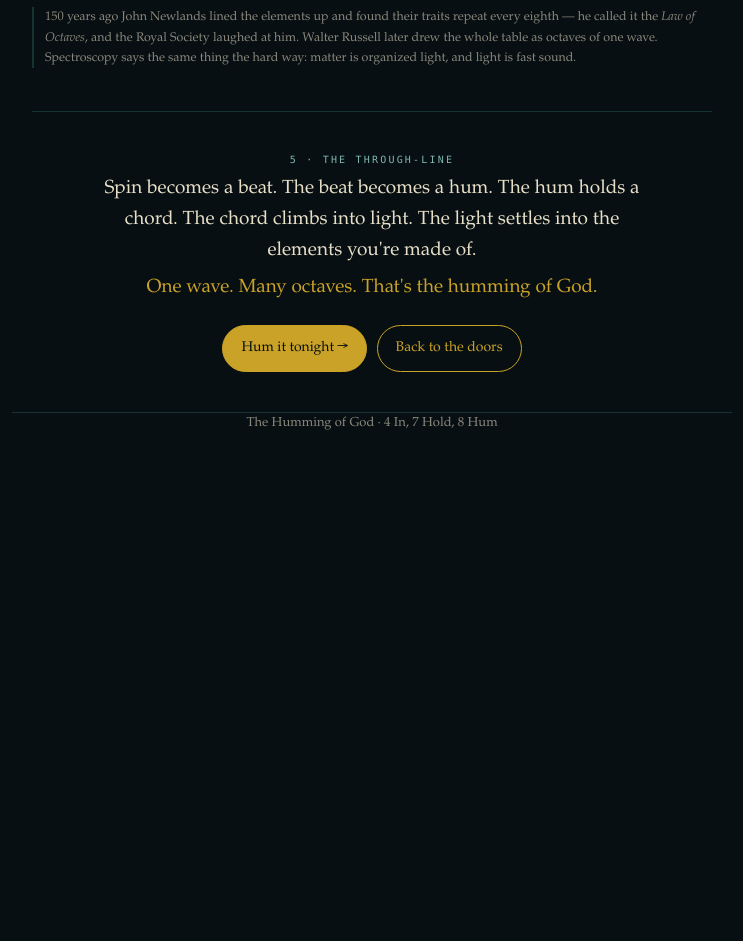
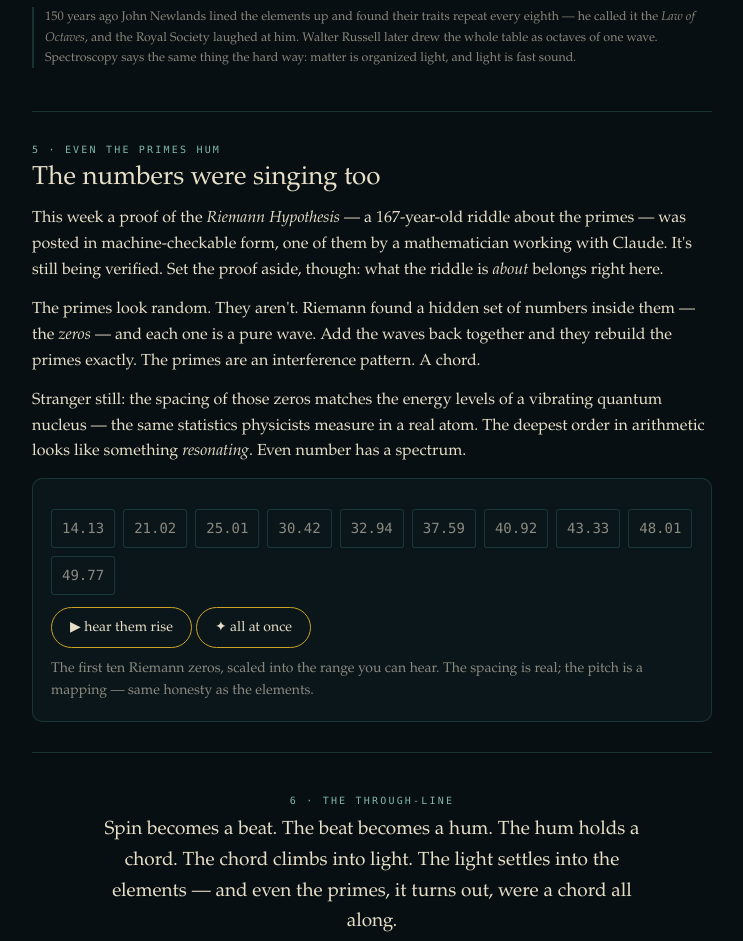
Before and after one commit to jordanendeavors-collab/Ceedabu, a plain HTML site: page octaves.html in a window 1280 px wide. Shown: the part 2266-3207 px from the top of the page, without its empty margins (268-1011 px from the left). Before the commit the page ends 2713 px from the top, so only its background shows below. Drawn offline with Linux system fonts and the light colour scheme.

Commit message:
First Hum: add 'Even the primes hum' — the Riemann zeros as a spectrum
New section sonifies the first ten nontrivial Riemann zeta zeros (scaled
into hearing) and explains the music of the primes / Montgomery-Dyson.
References this week's claimed RH proof as topical, caveated ('still being
verified') — the section's substance is the timeless result, so it needs
no walk-back if the proof doesn't hold.

Co-Authored-By: Claude Opus 4.8 <noreply@anthropic.com>
Claude-Session: https://claude.ai/code/session_016buJKFYtiZw7cH7Chm2htQ

```diff
--- a/octaves.html
+++ b/octaves.html
@@ -159,10 +159,25 @@
     <p class="note">150 years ago John Newlands lined the elements up and found their traits repeat every eighth — he called it the <em>Law of Octaves</em>, and the Royal Society laughed at him. Walter Russell later drew the whole table as octaves of one wave. Spectroscopy says the same thing the hard way: matter is organized light, and light is fast sound.</p>
   </section>
 
-  <!-- 5. TIE-BACK -->
+  <!-- 5. PRIMES -->
+  <section>
+    <p class="k">5 · Even the primes hum</p>
+    <h2>The numbers were singing too</h2>
+    <p>This week a proof of the <em>Riemann Hypothesis</em> — a 167-year-old riddle about the primes — was posted in machine-checkable form, one of them by a mathematician working with Claude. It's still being verified. Set the proof aside, though: what the riddle is <em>about</em> belongs right here.</p>
+    <p>The primes look random. They aren't. Riemann found a hidden set of numbers inside them — the <em>zeros</em> — and each one is a pure wave. Add the waves back together and they rebuild the primes exactly. The primes are an interference pattern. A chord.</p>
+    <p>Stranger still: the spacing of those zeros matches the energy levels of a vibrating quantum nucleus — the same statistics physicists measure in a real atom. The deepest order in arithmetic looks like something <em>resonating</em>. Even number has a spectrum.</p>
+    <div class="panel">
+      <div class="chips mono" id="zList" style="font-size:13px"></div>
+      <button class="play" id="zAsc">▶ hear them rise</button>
+      <button class="play" id="zChord">✦ all at once</button>
+      <p class="sub" style="margin:10px 0 0">The first ten Riemann zeros, scaled into the range you can hear. The spacing is real; the pitch is a mapping — same honesty as the elements.</p>
+    </div>
+  </section>
+
+  <!-- 6. TIE-BACK -->
   <section class="tieback">
-    <p class="k" style="text-align:center">5 · The through-line</p>
-    <p class="line">Spin becomes a beat. The beat becomes a hum. The hum holds a chord. The chord climbs into light. The light settles into the elements you're made of.</p>
+    <p class="k" style="text-align:center">6 · The through-line</p>
+    <p class="line">Spin becomes a beat. The beat becomes a hum. The hum holds a chord. The chord climbs into light. The light settles into the elements — and even the primes, it turns out, were a chord all along.</p>
     <p class="line" style="color:var(--brass)">One wave. Many octaves. That's the humming of God.</p>
     <div class="cta">
       <a class="solid" href="/#night-cta">Hum it tonight →</a>
@@ -358,6 +373,17 @@
     requestAnimationFrame(drawSpin);
   }
 
+  /* ---------- 5. Riemann zeros (the music of the primes) ---------- */
+  var ZEROS=[14.134725,21.022040,25.010858,30.424876,32.935062,37.586178,40.918719,43.327073,48.005151,49.773832];
+  function zHz(t){return t*10;} // scale the zero heights into the audible range
+  (function(){var w=g('zList'); ZEROS.forEach(function(t){var s=D.createElement('span');s.className='chip';s.style.padding='7px 10px';s.textContent=t.toFixed(2);w.appendChild(s);});})();
+  g('zAsc').addEventListener('click',function(){
+    ZEROS.forEach(function(t,i){ setTimeout(function(){ tone(zHz(t),650,0.18); },i*380); });
+  });
+  g('zChord').addEventListener('click',function(){
+    ZEROS.forEach(function(t){ tone(zHz(t),2600,0.055); });
+  });
+
   var draw={spin:function(){}, harm:drawHarm};
   window.addEventListener('resize',function(){drawHarm();});
   renderOct(); drawHarm(); drawSpin();
```
